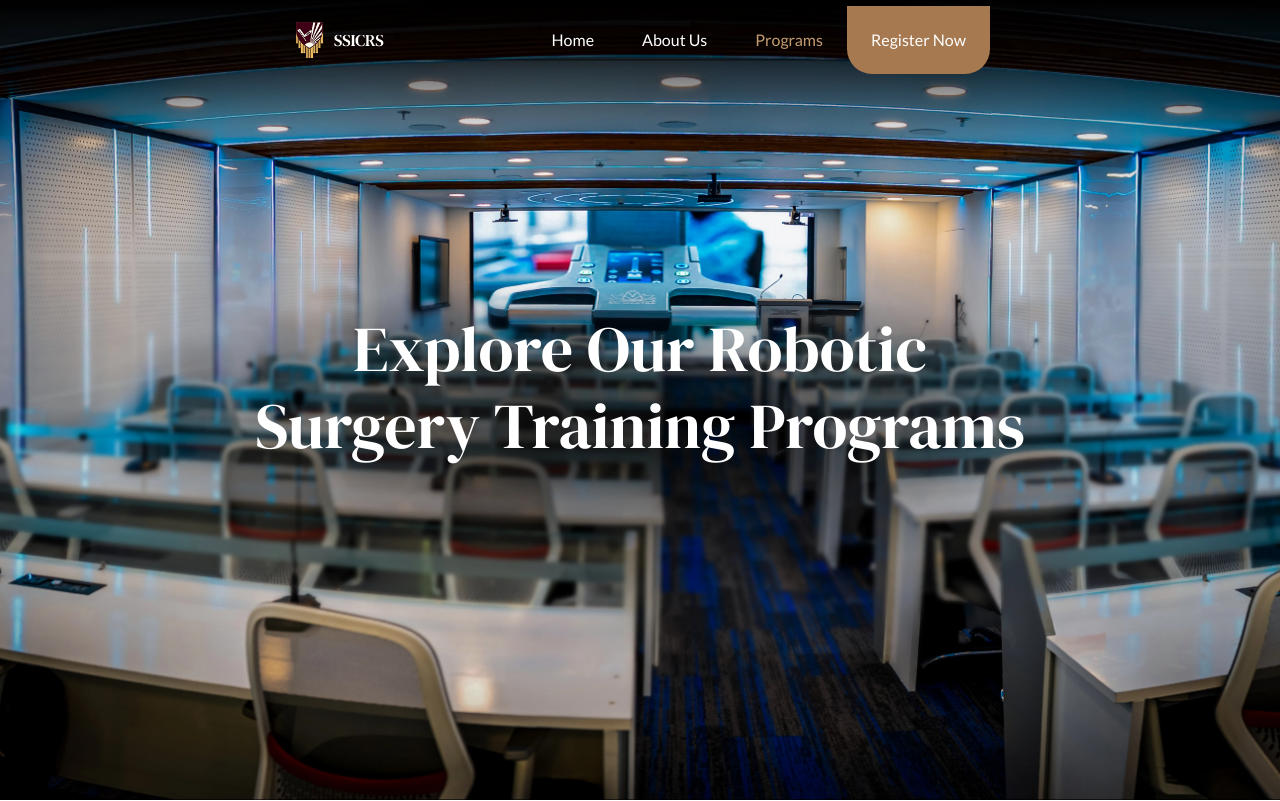
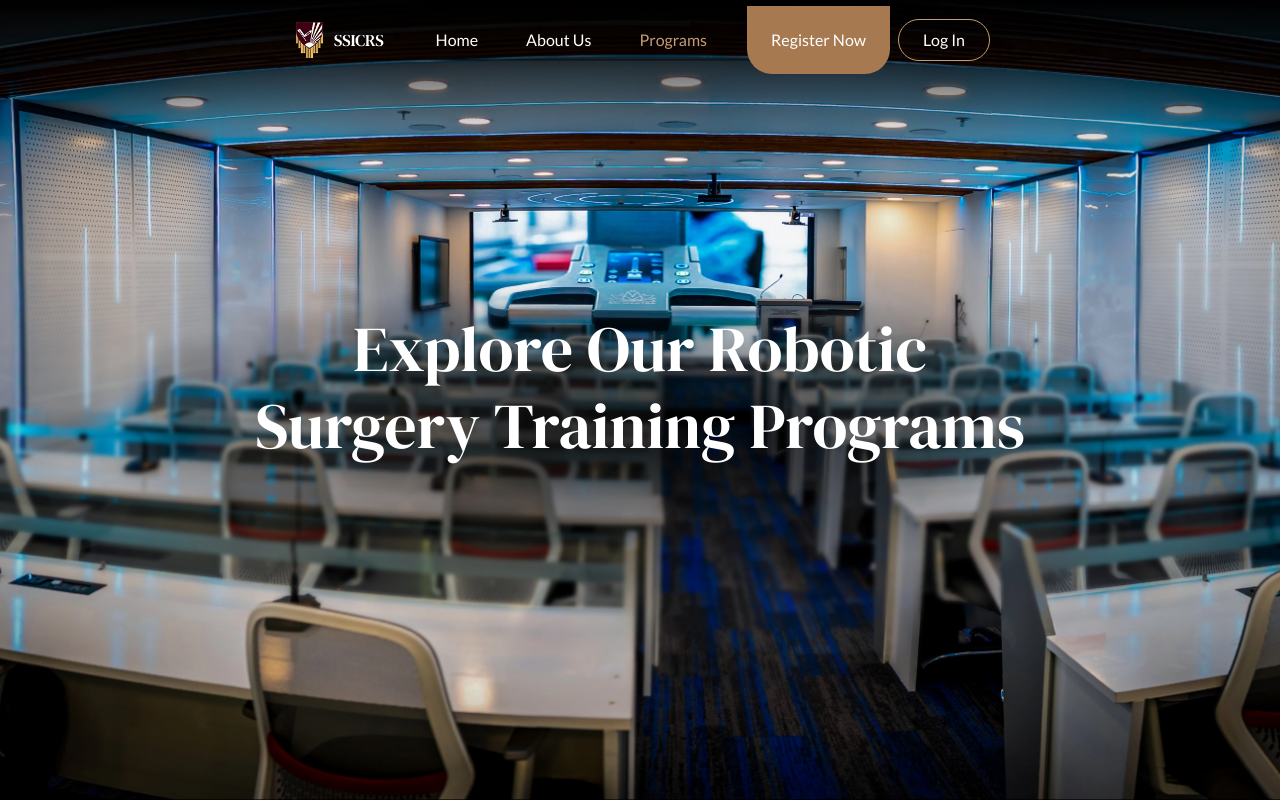
Before and after one commit to puneetshukla041/ssicrs, a Next.js app: page /Programs in a window 1280 px wide. Shown: the top 801 px of the page. Built offline with nearby package versions, Linux system fonts and the light colour scheme.

Commit message:
Update Header.tsx

```diff
--- a/components/Header.tsx
+++ b/components/Header.tsx
@@ -17,6 +17,7 @@ export default function Header({ className = "" }: HeaderProps) {
   const pathname = usePathname();
 
   const isRegisterPage = pathname === "/register";
+  const loginPath = "/Login"; // Define your login path here
 
   // Scroll listener for shadow + bg color
   useEffect(() => {
@@ -27,6 +28,11 @@ export default function Header({ className = "" }: HeaderProps) {
 
   const goToRegister = () => {
     router.push("/Register");
+    setMobileOpen(false);
+  };
+
+  const goToLogin = () => {
+    router.push(loginPath);
     setMobileOpen(false);
   };
 
@@ -90,7 +96,10 @@ export default function Header({ className = "" }: HeaderProps) {
           );
         })}
 
-        {/* Register Now Button with brown background touching top of header */}
+        {/* Login and Register Buttons Container */}
+        <div className="flex items-center space-x-2 ml-4">
+
+          {/* Register Now Button (Moved to Left) */}
           <div className="relative flex items-center">
             <div
               className="absolute top-[-20] left-0 w-full"
@@ -109,6 +118,20 @@ export default function Header({ className = "" }: HeaderProps) {
               style={{ backgroundColor: "transparent" }}
             >
               Register Now
+            </button>
+          </div>
+
+          {/* Log In Button (Moved to Right) */}
+          <button
+            onClick={goToLogin}
+            className={`px-6 py-2 rounded-[25px] font-medium transition-colors duration-300 relative
+              ${isRegisterPage || scrolled
+                ? 'bg-transparent text-gray-800 border border-gray-400 hover:border-gray-800'
+                : 'bg-transparent text-white border border-[#C59D73] hover:border-[#A67950]'
+              }
+            `}
+          >
+            Log In
           </button>
         </div>
       </nav>
@@ -162,11 +185,20 @@ export default function Header({ className = "" }: HeaderProps) {
               );
             })}
 
+            {/* Register Button in Mobile Drawer (Moved to top) */}
             <button
               onClick={goToRegister}
               className="mt-6 px-6 py-3 rounded-xl text-white font-semibold bg-[#A67950] transition-colors duration-300 hover:bg-[#8C623C]"
             >
               Register Now
+            </button>
+
+            {/* Login Button in Mobile Drawer (Moved to bottom) */}
+            <button
+              onClick={goToLogin}
+              className="px-6 py-3 rounded-xl text-gray-800 font-semibold border border-gray-400 transition-colors duration-300 hover:bg-gray-100"
+            >
+              Log In
             </button>
           </div>
         </>
```
Lines whose indentation alone changed are shown as unchanged.
